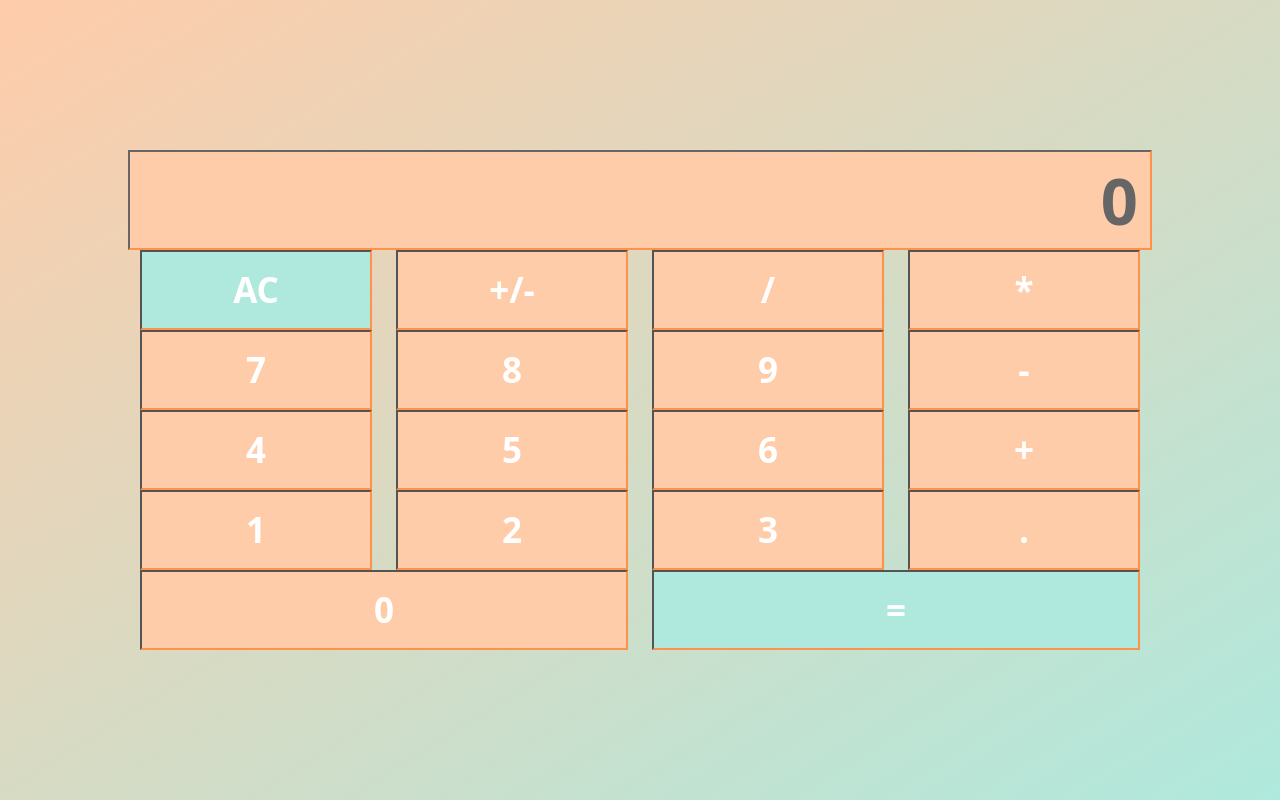
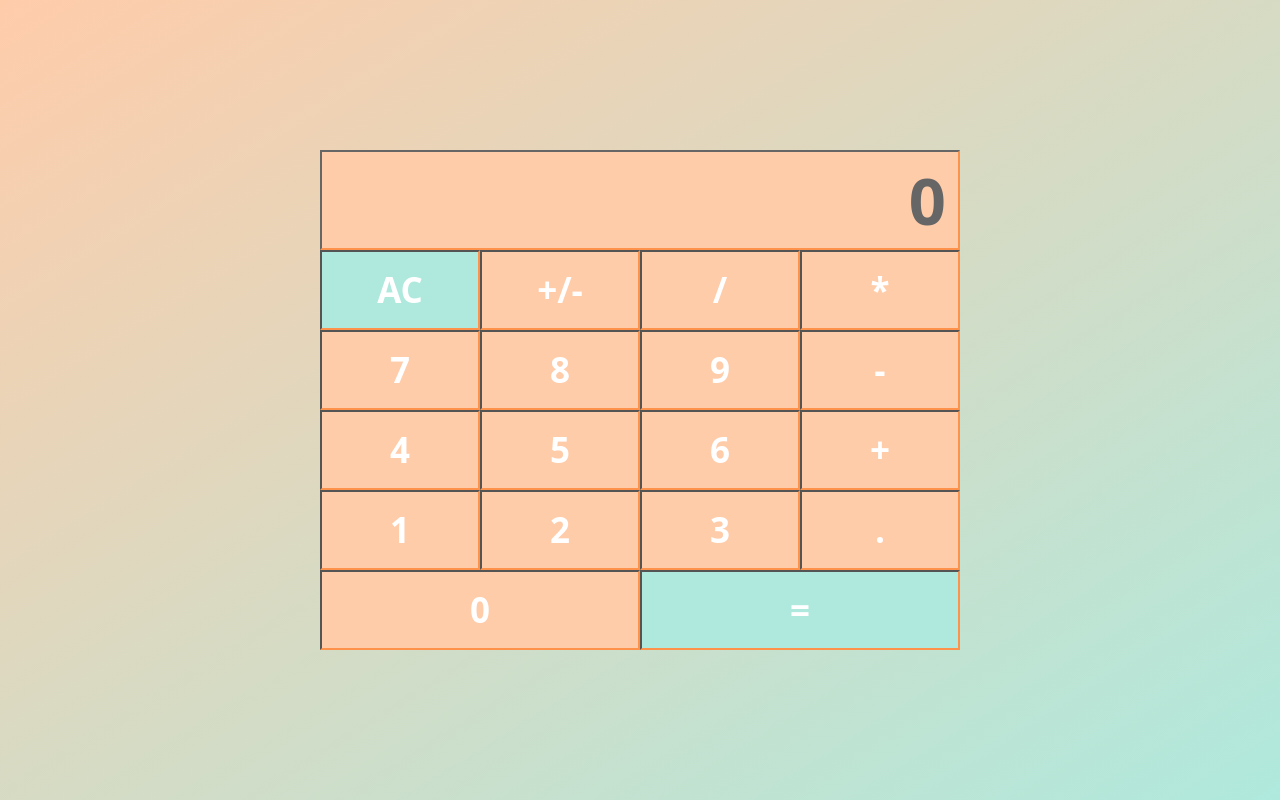
Before and after one commit to marohha/Calculator, a plain HTML site: page index.html in a window 1280 px wide. Drawn offline with nearby package versions, Linux system fonts and the light colour scheme.

Commit message:
padding change

```diff
--- a/style.css
+++ b/style.css
@@ -6,7 +6,7 @@
 }
 
 .calc {
-    width: 80%;
+    width: 50%;
     align-items: center;
     justify-content: center;
     text-align: center;
@@ -26,6 +26,7 @@
 
 .calc-item {
     height: 80px;
+    padding: 0;
 }
 
 .button {
@@ -46,4 +47,9 @@
         height: 60px;
         padding: 0;
     }
+
+    .calc {
+        width: 80%;
+
+    }
 }
```
